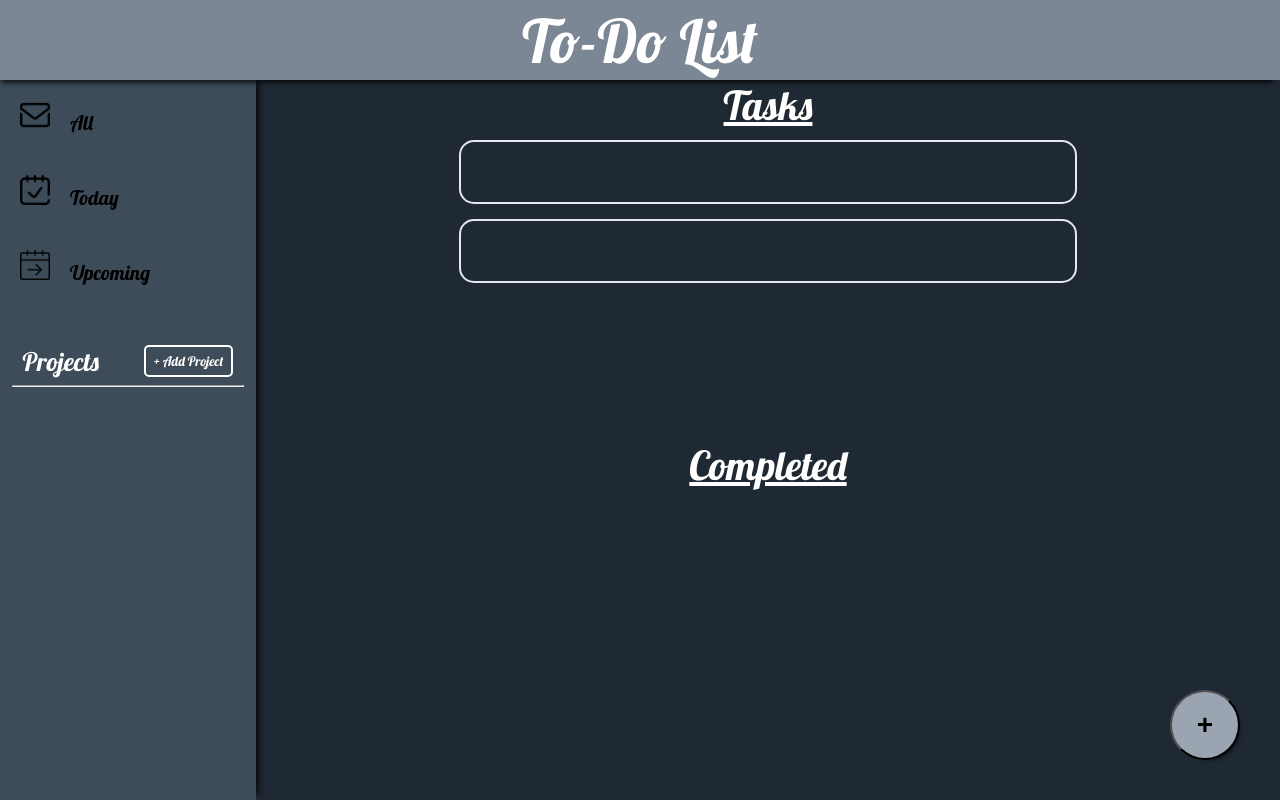
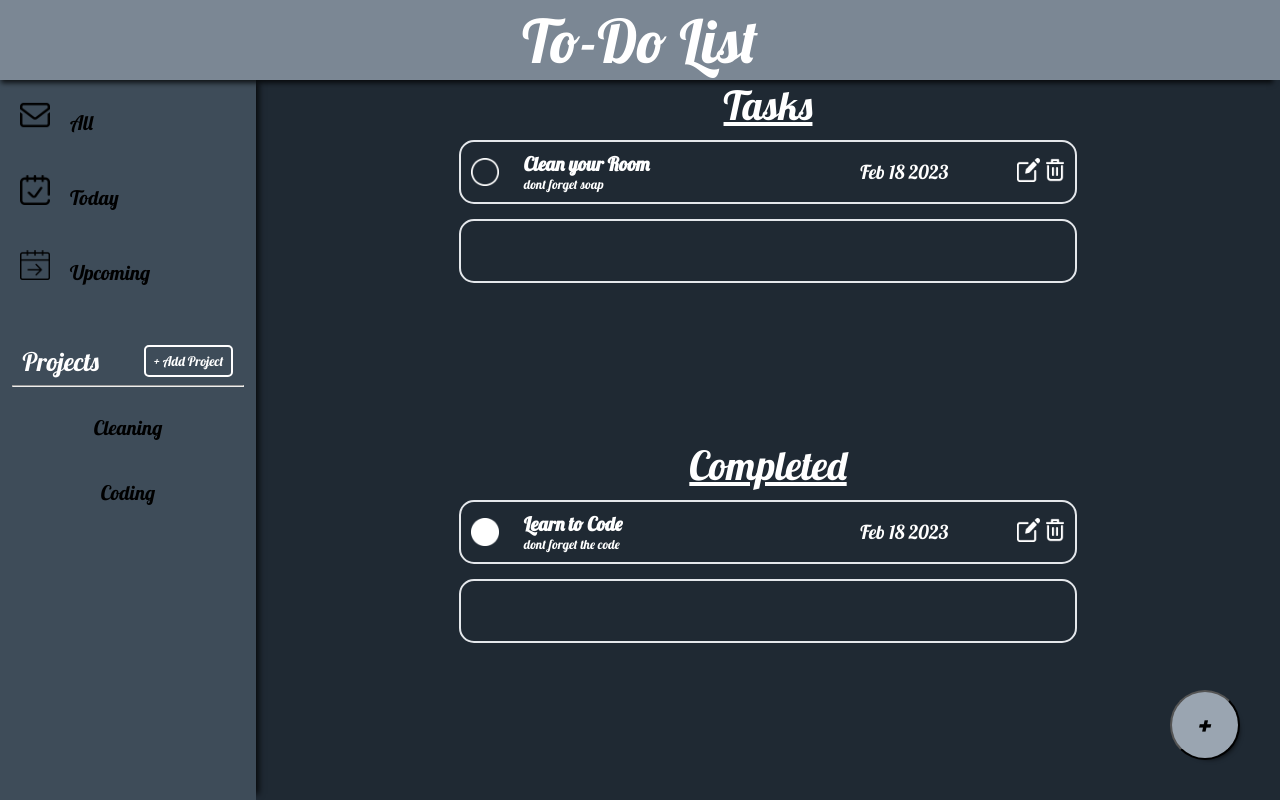
Before and after one commit to dtimput/To-Do-List, a plain HTML site: page index.html in a window 1280 px wide. Drawn offline with Linux system fonts and the light colour scheme.

Commit message:
Added more framework

```diff
--- a/index.html
+++ b/index.html
@@ -19,7 +19,7 @@
       <div class="header">To-Do List</div>
       <div class="sidebar">
         <div class="all">
-          <a href="#"><img src="img/inbox.png" />All</a>
+          <a href="#"><img src="img/all.png" />All</a>
         </div>
         <div class="today">
           <a href="#"><img src="img/today.png" />Today</a>
@@ -32,24 +32,60 @@
           <button class="addprojectbutton">+ Add Project</button>
         </div>
         <hr />
+        <div class="projects-container">
+          <div class="project-item">Cleaning</div>
+          <div class="project-item">Coding</div>
+        </div>
       </div>
       <div class="content">
         <div class="tasks">Tasks</div>
         <div class="tasks-container">
-          <div class="task">
-            <div class="left"></div>
-            <div class="right"></div>
+          <div class="task open">
+            <div class="left">
+              <img src="img/task-open.png" />
+              <div class="details">
+                <h2>Clean your Room</h2>
+                <p>dont forget soap</p>
+              </div>
+            </div>
+            <div class="right">
+              <div class="date">Feb 18 2023</div>
+              <div class="task-buttons">
+                <img src="img/edit.png" />
+                <img src="img/delete.png" />
+              </div>
+            </div>
           </div>
-          <div class="task">
+          <div class="task open">
             <div class="left"></div>
             <div class="right"></div>
           </div>
         </div>
         <div class="completed">Completed</div>
-        <div class="completed-container"></div>
-
-        <button class="addtaskbutton">+</button>
+        <div class="completed-container">
+          <div class="task complete">
+            <div class="left">
+              <img src="img/task-complete.png" />
+              <div class="details">
+                <h2>Learn to Code</h2>
+                <p>dont forget the code</p>
+              </div>
+            </div>
+            <div class="right">
+              <div class="date">Feb 18 2023</div>
+              <div class="task-buttons">
+                <img src="img/edit.png" />
+                <img src="img/delete.png" />
+              </div>
+            </div>
+          </div>
+          <div class="task complete">
+            <div class="left"></div>
+            <div class="right"></div>
+          </div>
+        </div>
       </div>
+      <button class="addtaskbutton">+</button>
     </div>
   </body>
 </html>
--- a/style.css
+++ b/style.css
@@ -1,3 +1,7 @@
+* {
+  font-family: "Lobster", cursive;
+}
+
 body {
   margin: 0;
   padding: 0;
@@ -90,11 +94,28 @@ a > img {
 .addprojectbutton:hover {
   color: #3e4c59;
   background-color: white;
+  cursor: auto;
 }
 
 hr {
   width: 90%;
   color: white;
+}
+
+.projects-container {
+  display: flex;
+  flex-direction: column;
+}
+
+.projects-container > div {
+  font-size: 20px;
+  padding: 20px;
+  text-align: center;
+  transition: background-color 0.5s ease;
+}
+
+.projects-container > div:hover {
+  background-color: #7b8794;
 }
 
 .content {
@@ -123,7 +144,8 @@ hr {
   grid-row: 3 / 4;
 }
 
-.tasks-container {
+.tasks-container,
+.completed-container {
   display: flex;
   flex-direction: column;
   align-items: center;
@@ -136,6 +158,51 @@ hr {
   border: 2px solid #e4e7eb;
   background-color: #1f2933;
   margin-bottom: 15px;
+  display: flex;
+}
+
+.left,
+.right {
+  height: 100%;
+  display: flex;
+  align-items: center;
+}
+
+.left {
+  width: 65%;
+  font-size: 1vw;
+  color: white;
+}
+
+.left > img {
+  width: 7%;
+  height: auto;
+  margin-left: 10px;
+  margin-right: 25px;
+}
+
+.right {
+  width: 35%;
+  justify-content: space-between;
+}
+
+.date {
+  color: white;
+  font-size: 1.5vw;
+  width: 80%;
+}
+
+.task-buttons {
+  width: 30%;
+}
+
+.task-buttons > img {
+  width: 40%;
+  height: auto;
+}
+
+.details > * {
+  margin: 0;
 }
 
 .addtaskbutton {
```
Also changed, not shown: img/all.png (renamed from img/inbox.png), img/delete.png (added), img/edit.png (added), img/task-complete.png (added), img/task-open.png (added).
